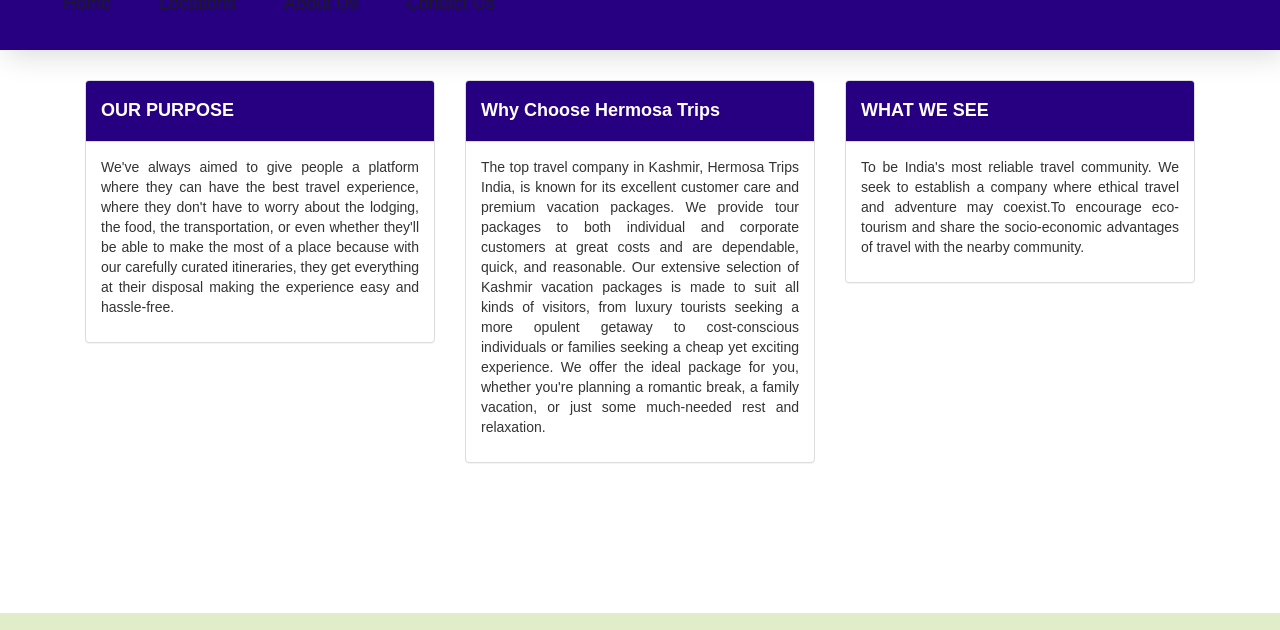
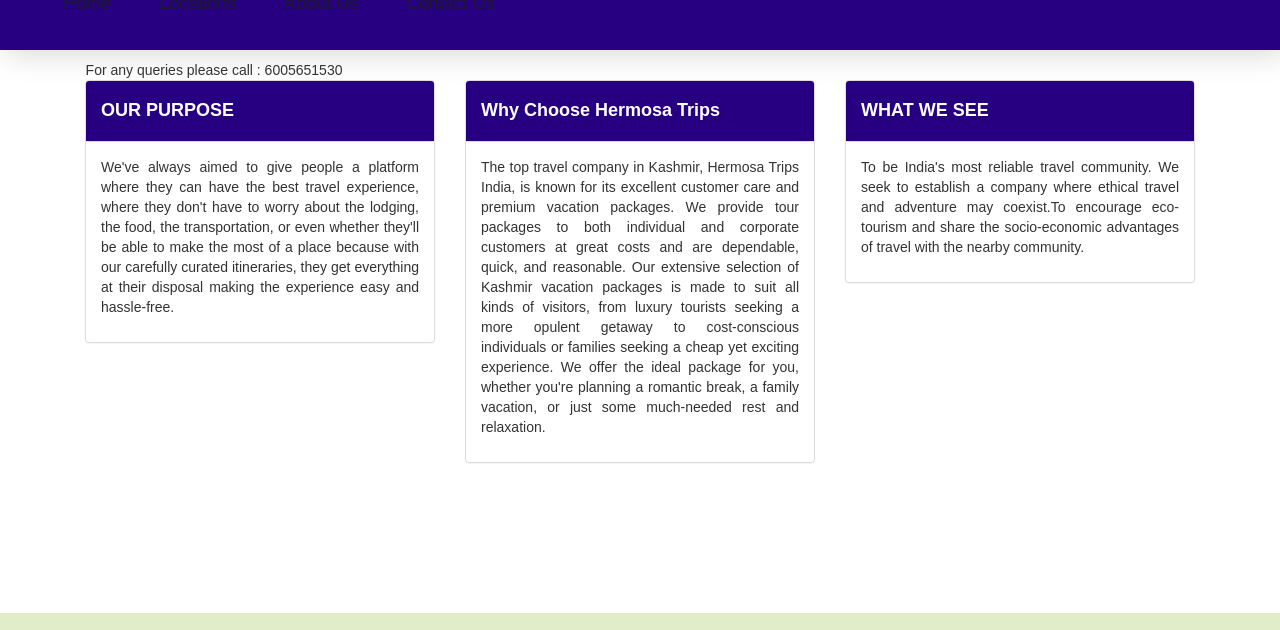
Before and after one commit to haroonfayaz/hermosatrips, a website: page public/about.html in a window 1280 px wide. Shown: the top 630 px of the page. Drawn offline with nearby package versions, Linux system fonts and the light colour scheme.

Commit message:
add scrolling text on all views

```diff
--- a/public/about.html
+++ b/public/about.html
@@ -27,6 +27,9 @@
             </ul>
         </nav>
     </div>
+    <div class="scrolling-text">
+        <p> For any queries please call : 6005651530</p>
+       </div>
     <div class="row">
         <div class="container" style="margin-top: 80px; margin-bottom: 50px;">
             <div class="row-style-login-page-pannel">
```
Also changed, not shown: public/contact.html (+3 -0 lines), public/locations.html (+3 -0 lines), public/register.html (+3 -0 lines).
